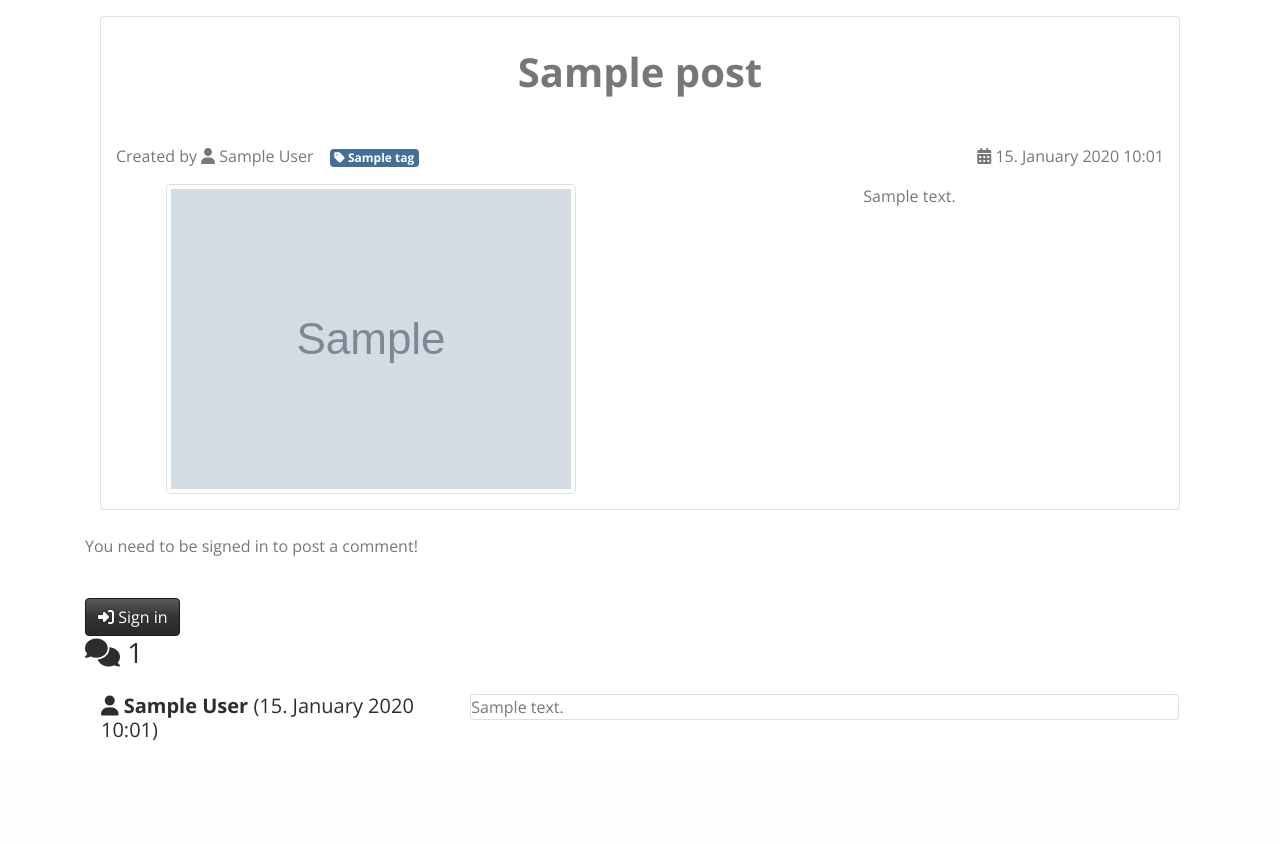
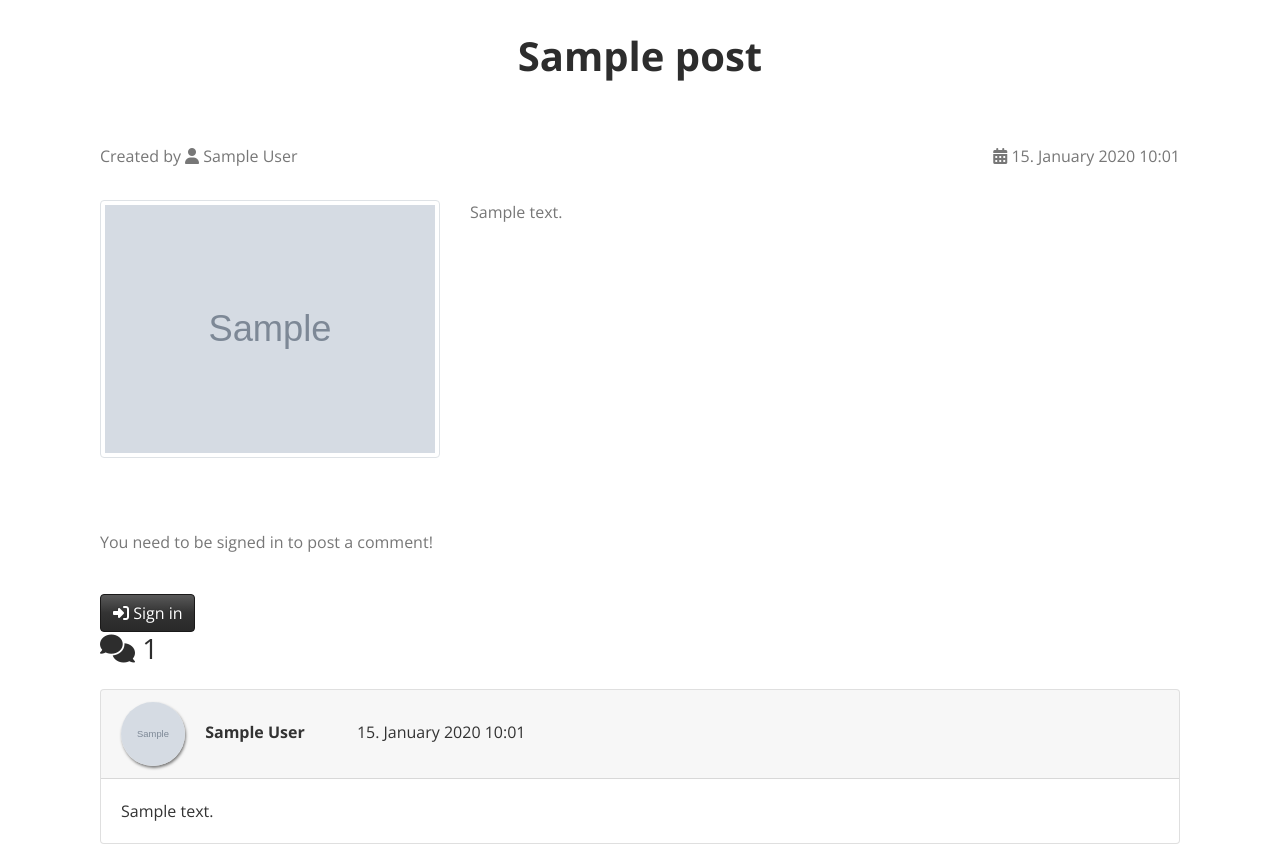
Before and after one commit to afanasev-anton/Alumni_union, a Symfony app: template templates/pages/showPost.html.twig in a window 1280 px wide. Shown: the part 58-902 px from the top of the page. Before the commit the page ends 799 px from the top, so only its background shows below. Run offline with Twig, Linux system fonts and the light colour scheme; the template is opened without the code that fills it: most values are stand-ins (such as "Sample title", 1, 10 or a date in 2020); grey boxes marked "Sample" are stand-in pictures; some libraries are stand-ins or nearby versions.

Commit message:
comment section cleanup

```diff
--- a/templates/inc/comment_form.html.twig
+++ b/templates/inc/comment_form.html.twig
@@ -23,7 +23,7 @@
         </div>
 
         <div class="form-group">
-            <button class="btn btn-primary pull-right" type="submit">
+            <button class="btn btn-primary pull-right mb-4" type="submit">
                 <i class="fa fa-paper-plane" aria-hidden="true"></i> Send
             </button>
         </div>
--- a/templates/pages/showPost.html.twig
+++ b/templates/pages/showPost.html.twig
@@ -5,27 +5,23 @@
 {% block body %}
 
 <div class="container">
- {% for tag in post.tags %}
-<div class="card {{tag.name}}_prova text-center" style="padding:15px">
-{% endfor %}
-    <h1 class="mt-3 mb-5"><b>{{ post.title }}</b></h1>
+    <h1 class="mt-3 mb-5 text-center p-3"><b>{{ post.title }}</b></h1>
     <div class="row m-0 text-muted">
         <p class="mr-3">Created by <i class="fa fa-user"></i> {{ post.author }}</p>
             {{ include('pages/_post_tags.html.twig') }}
         <span class="ml-auto"><i class="fa fa-calendar"></i> {{ post.createdAt | date('j. F Y H:m')}} </span>
     </div>
-    <div class="row">
-    <div class="col">
+    <div class="row mt-3 mb-5">
+        <div class="col-md-4">
             {% if (post.picture) %}
-        <img src="{{ asset('img/post_pictures/' ~ post.picture) }}" class='img-thumbnail' style="max-width:500px">
+                <img src="{{ asset('img/post_pictures/' ~ post.picture) }}" class='img-thumbnail'>
+            {% endif %}
         </div>
-    {% endif %}
-    <div class="col text-center">
+        <div class="col-md-8">
             <p>{{ post.content }}</p>
         </div>
     </div>
-    </div>
-    </div>
+
 
 
 
@@ -33,8 +29,7 @@
     {{ render(controller('App\\Controller\\IndexController::commentForm', {'id': post.id})) }}
 {% else %}
 <br>
-            <p>
-            You need to be signed in to post a comment! </p>
+<p>You need to be signed in to post a comment!</p>
 <br>
 <a class="btn btn-dark" href="{{ path('app_login', {'redirect_to': app.request.pathInfo}) }}">
     <i class="fa fa-sign-in" aria-hidden="true"></i> Sign in
@@ -45,18 +40,19 @@
     <i class="fa fa-comments" aria-hidden="true"></i> {{ post.comments|length }}
 </h3>
 
-    <div class="commentcolor">
+
 {% for comment in post.comments %}
-        <div class="row post-comment">
-            <a name="comment_{{ comment.id }}"></a>
-            <h5 class="col-sm-4">
-                <strong><i class="fa fa-user"></i> {{ comment.author }}</strong>
-                <little>({{ comment.createdAt| date('j. F Y H:m') }})</little>
-            </h5>
-            <div class="col-sm-8">
-            <div class="card"stzle="height:12px;padding:2px;">
+    <div class='card mt-4 text-dark'>
+        <div class="card-header">
+            {% if comment.author.image is not null %}
+                <img src="{{ asset('img/profile_pictures/' ~ comment.author.image) }}" class='comment-thumbnail img-fluid'>
+            {% else %}
+                <i class='fas fa-user'></i>
+            {% endif %}
+            <strong>{{ comment.author }}</strong> <span class='ml-5'>{{ comment.createdAt| date('j. F Y H:m') }}</span>
+        </div>
+        <div class="card-body">
             {{ comment.content }}
-            </div>
         </div>
     </div>
 {% else %}
@@ -67,12 +63,20 @@
 </div>
 
 <style>
-.img-thumbnail {
-    max-height: 50vh;
+.comment-thumbnail {
+    height: 8vh;
+    width: 8vh;
+    border-radius: 50%;
+    box-shadow: 1px 2px 3px rgba(0.3,0.3,0.3,0.5);
+    margin-right: 1em;
 }
 
-.commentcolor div:nth-child(even) {
-    background: #e0e0e0;
+#comment_form_content {
+    width: 300px;
+}
+
+.img-thumbnail {
+    max-height: 70vh;
 }
 
 .post-comment {
```
Also changed, not shown: public/img/post_pictures/5ea07b058e035487215413.jpg (added), public/img/profile_pictures/5ea0839fed350368583629.jpg (added). Lines whose indentation alone changed are shown as unchanged.
